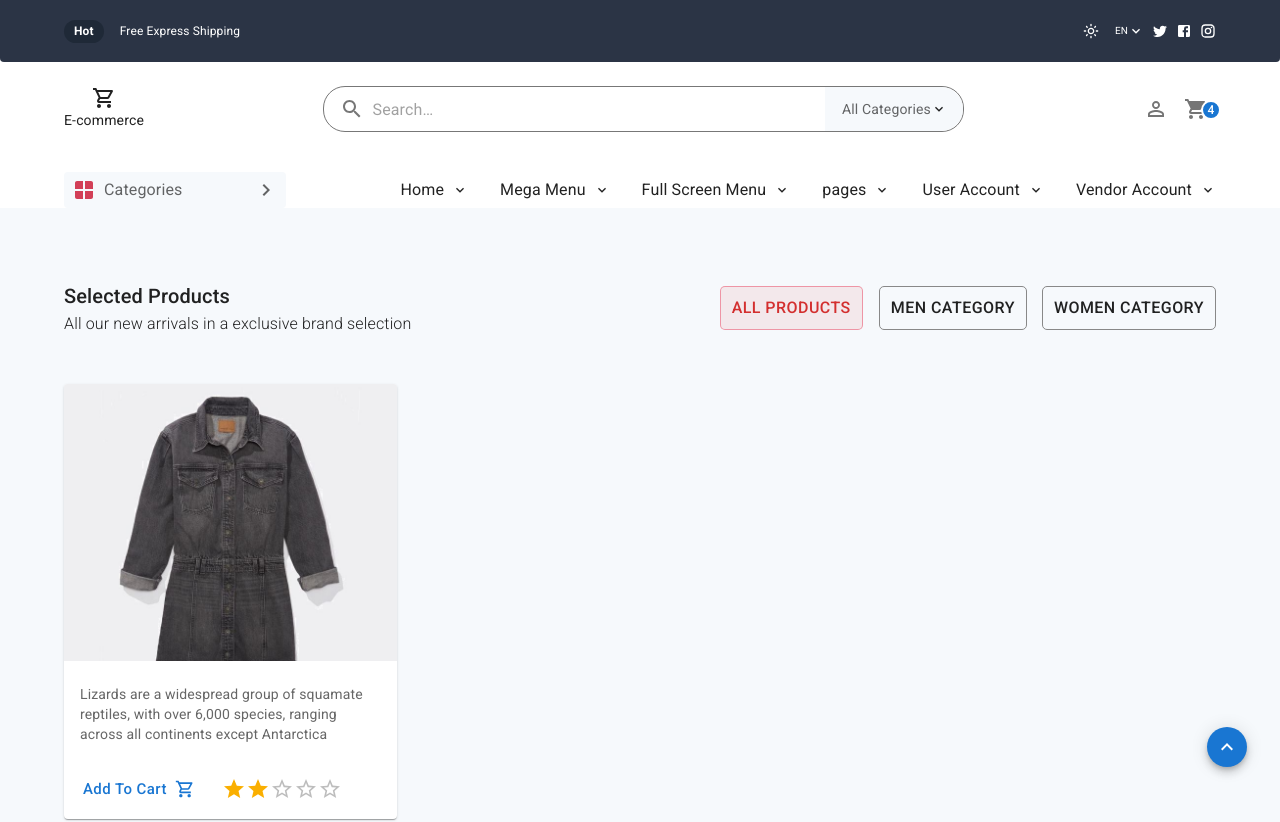
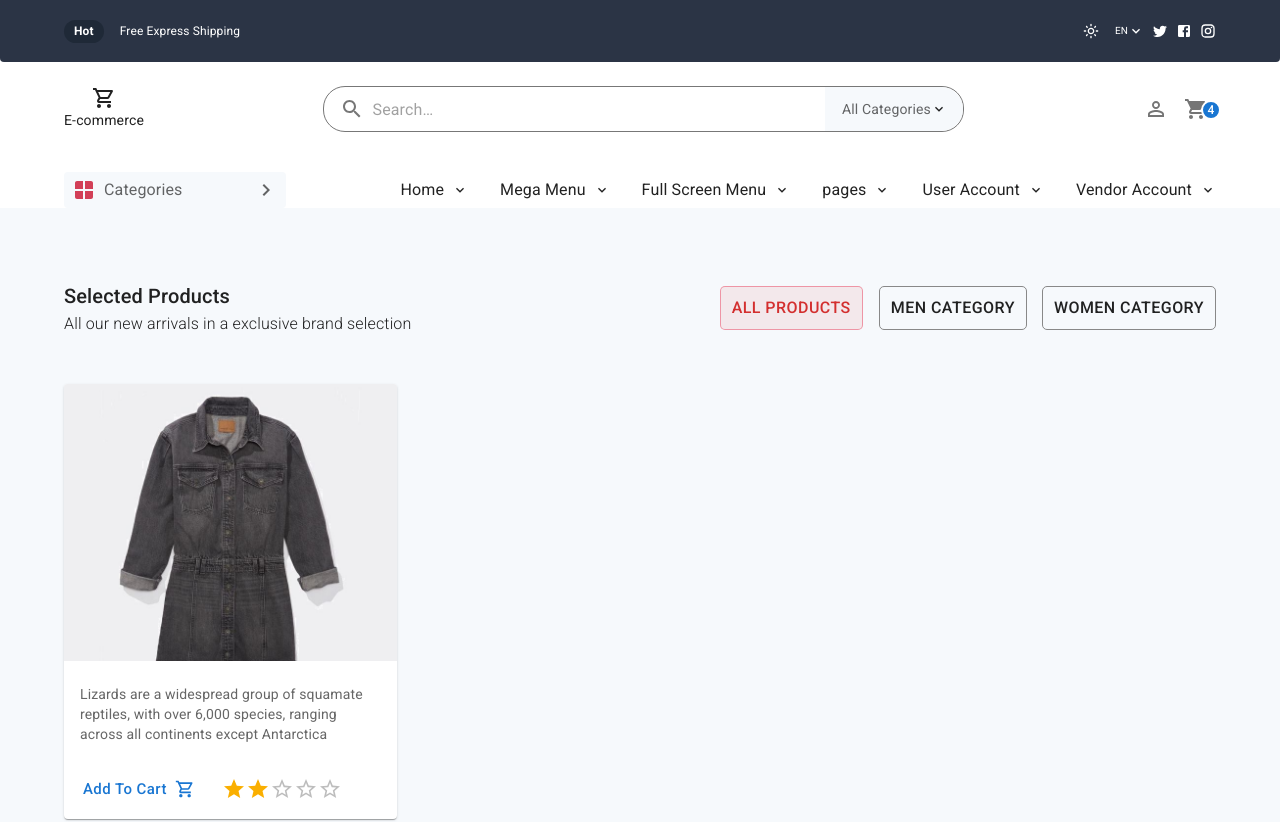
Before and after one commit to redarashid/smart-shopper, a React (Create React App) app: page / in a window 1280 px wide. Shown: the top 822 px of the page. Built offline with nearby package versions, Linux system fonts and the light colour scheme.

Commit message:
first commit

```diff
--- a/src/components/scroll/ScrollToTop.jsx
+++ b/src/components/scroll/ScrollToTop.jsx
@@ -1,5 +1,5 @@
 import { KeyboardArrowUp } from "@mui/icons-material";
-import { Fab, Zoom } from "@mui/material";
+import { Fab, useScrollTrigger, Zoom } from "@mui/material";
 import React from "react";
 
 // const trigger = useScrollTrigger({
@@ -12,8 +12,11 @@ import React from "react";
 
 const ScrollToTop = () => {
   return (
-    <Zoom in={true}>
+    <Zoom in={useScrollTrigger({threshold: 100})}>
       <Fab
+        onClick={()=> {
+          window.scrollTo(0, 0)
+        }}
         size="small"
         sx={{ position: "fixed", bottom: 33, right: 33 }}
         color="primary"
--- a/src/index.css
+++ b/src/index.css
@@ -46,4 +46,7 @@ body {
   }
 
   /* for Firefox */
-   html {scrollbar-color: #6a6c70 #3d4a59;}
+   html {
+    scrollbar-color: #6a6c70 #3d4a59;
+    scroll-behavior: smooth;
+  }
```
